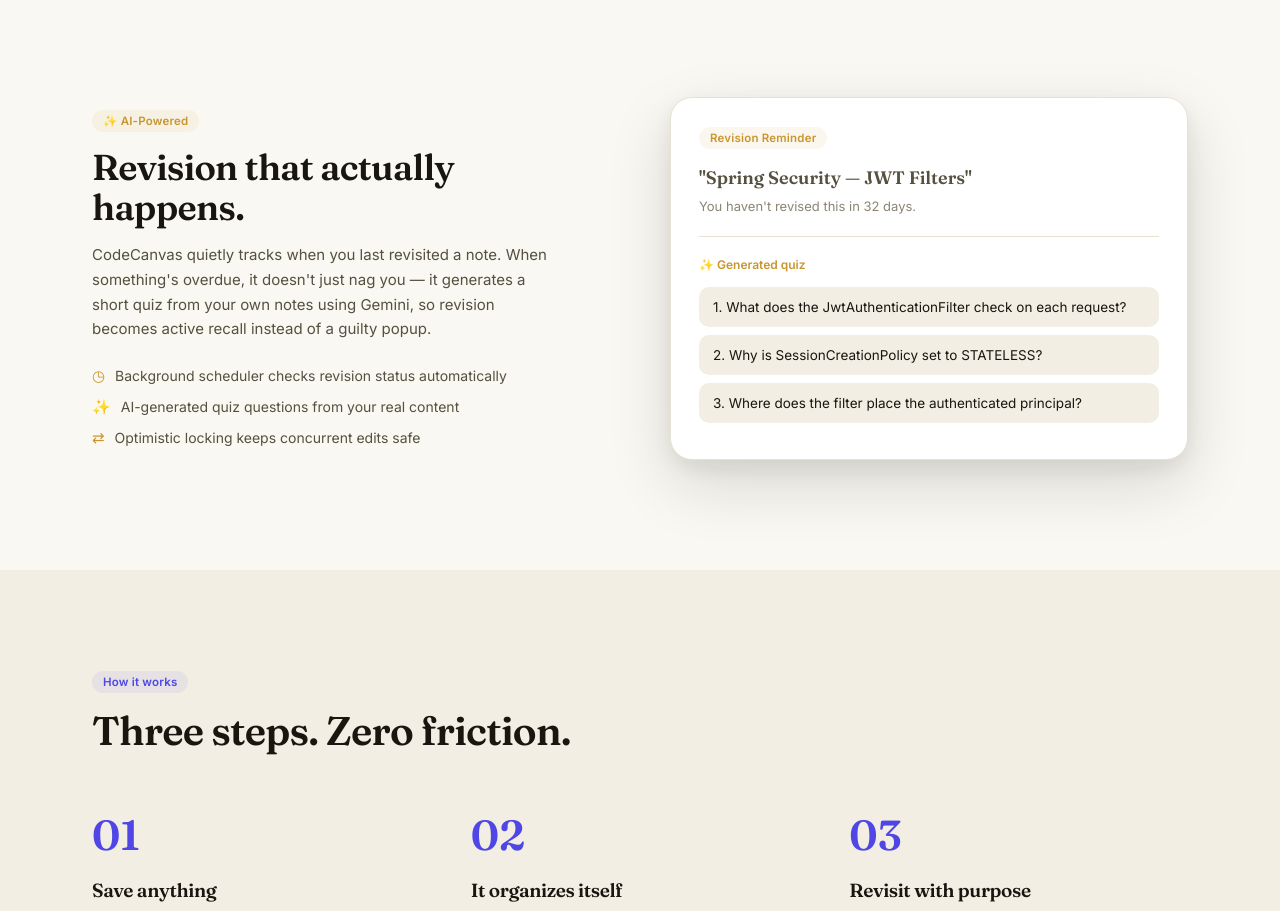
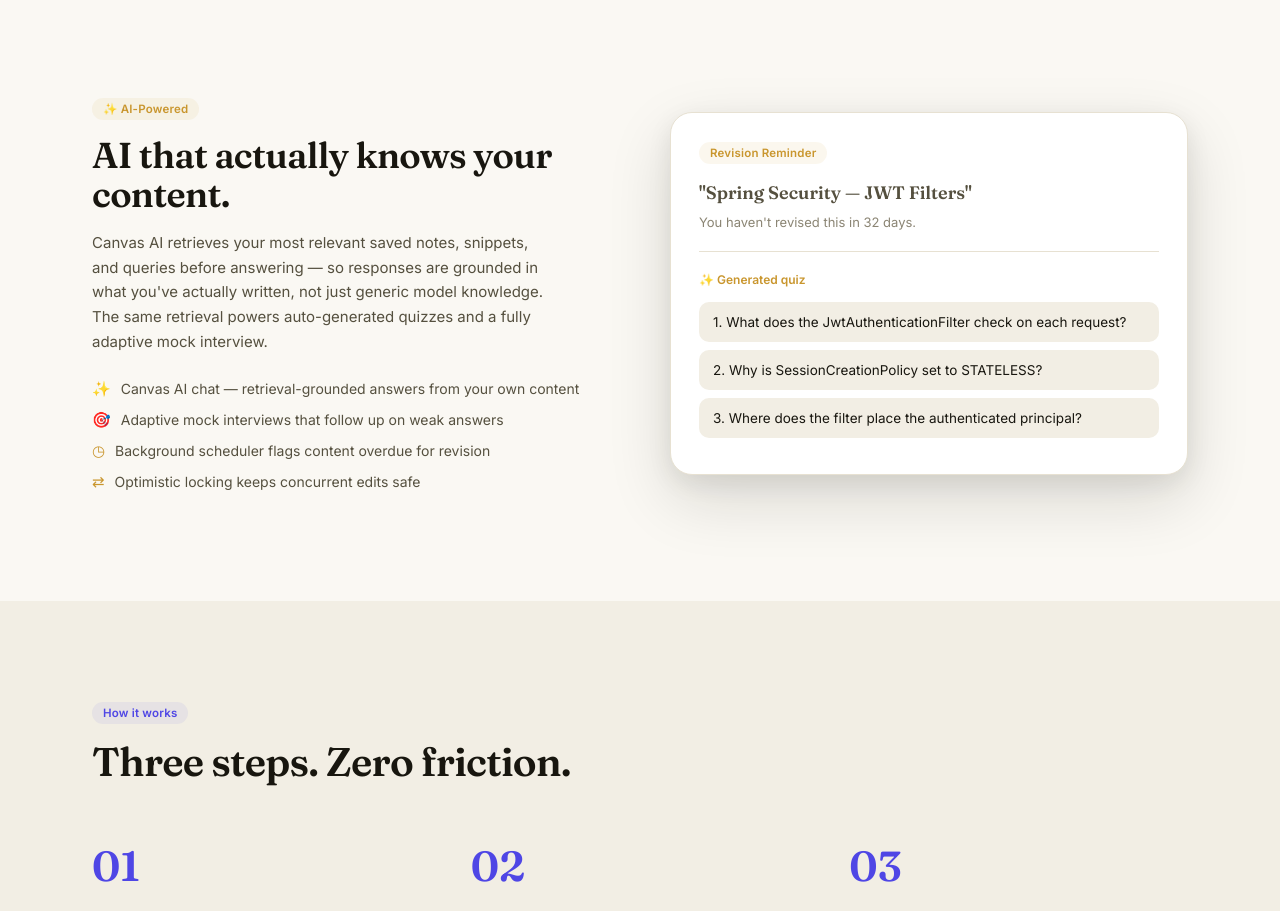
Before and after one commit to harshalpatil-10/codecanvas-frontend, a React (Vite) app: page / in a window 1280 px wide. Shown: the part 1920-2831 px from the top of the page. Built offline with nearby package versions, Linux system fonts and the light colour scheme; no server answers.

Commit message:
Update AiHighlight.jsx

```diff
--- a/src/components/landing/AiHighlight.jsx
+++ b/src/components/landing/AiHighlight.jsx
@@ -9,15 +9,16 @@
         <div className={styles.wrap}>
           <RevealOnScroll className={styles.textCol}>
             <span className="badge badge-gold">✨ AI-Powered</span>
-            <h2 className={styles.heading}>Revision that actually happens.</h2>
+            <h2 className={styles.heading}>AI that actually knows your content.</h2>
             <p className={styles.desc}>
-              CodeCanvas quietly tracks when you last revisited a note. When something's overdue,
-              it doesn't just nag you — it generates a short quiz from your own notes using Gemini,
-              so revision becomes active recall instead of a guilty popup.
+            Canvas AI retrieves your most relevant saved notes, snippets, and queries before answering —
+            so responses are grounded in what you've actually written, not just generic model knowledge.
+            The same retrieval powers auto-generated quizzes and a fully adaptive mock interview.
             </p>
             <ul className={styles.list}>
-              <li><span>◷</span> Background scheduler checks revision status automatically</li>
-              <li><span>✨</span> AI-generated quiz questions from your real content</li>
+              <li><span>✨</span> Canvas AI chat — retrieval-grounded answers from your own content</li>
+              <li><span>🎯</span> Adaptive mock interviews that follow up on weak answers</li>
+              <li><span>◷</span> Background scheduler flags content overdue for revision</li>
               <li><span>⇄</span> Optimistic locking keeps concurrent edits safe</li>
             </ul>
           </RevealOnScroll>
```
